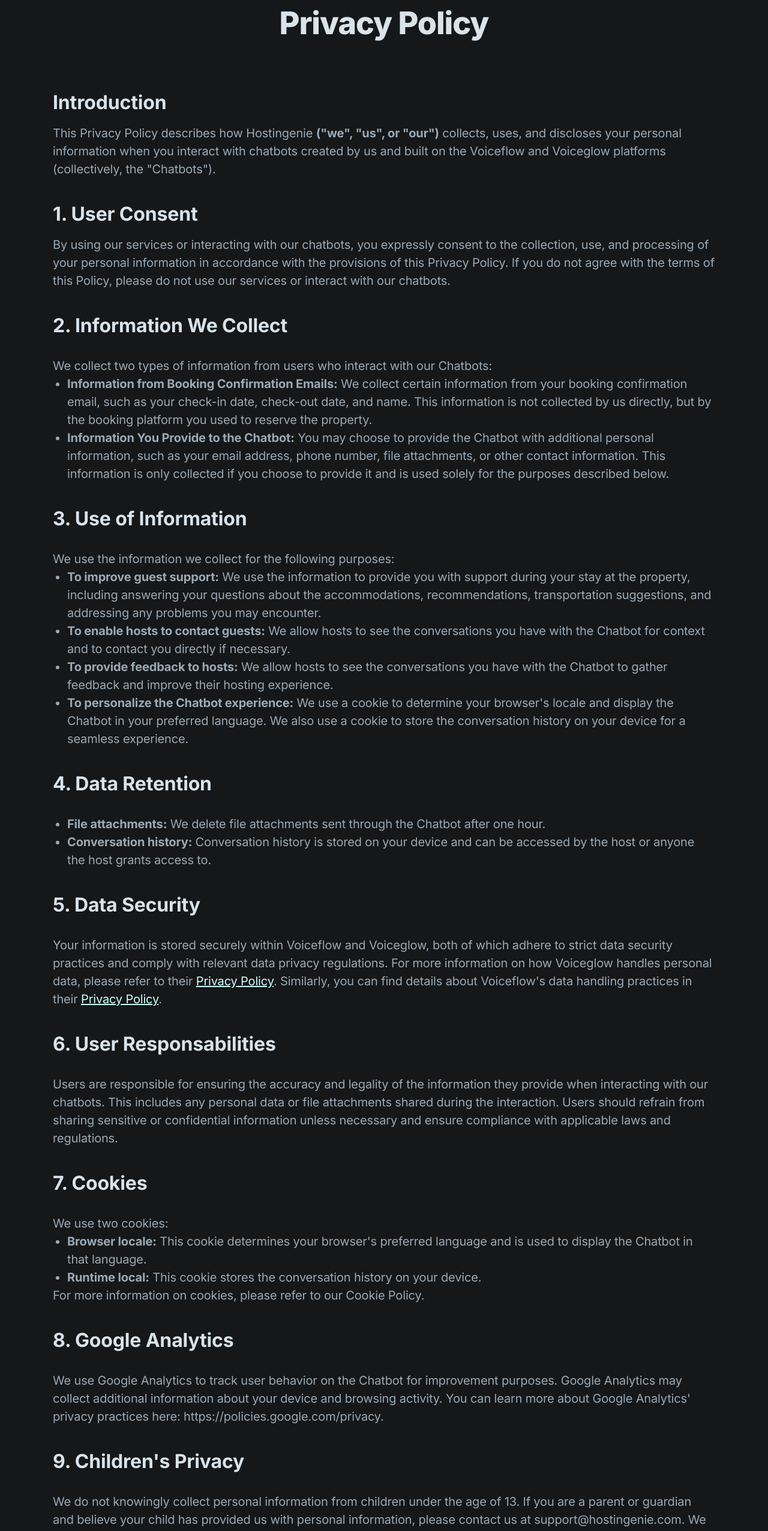
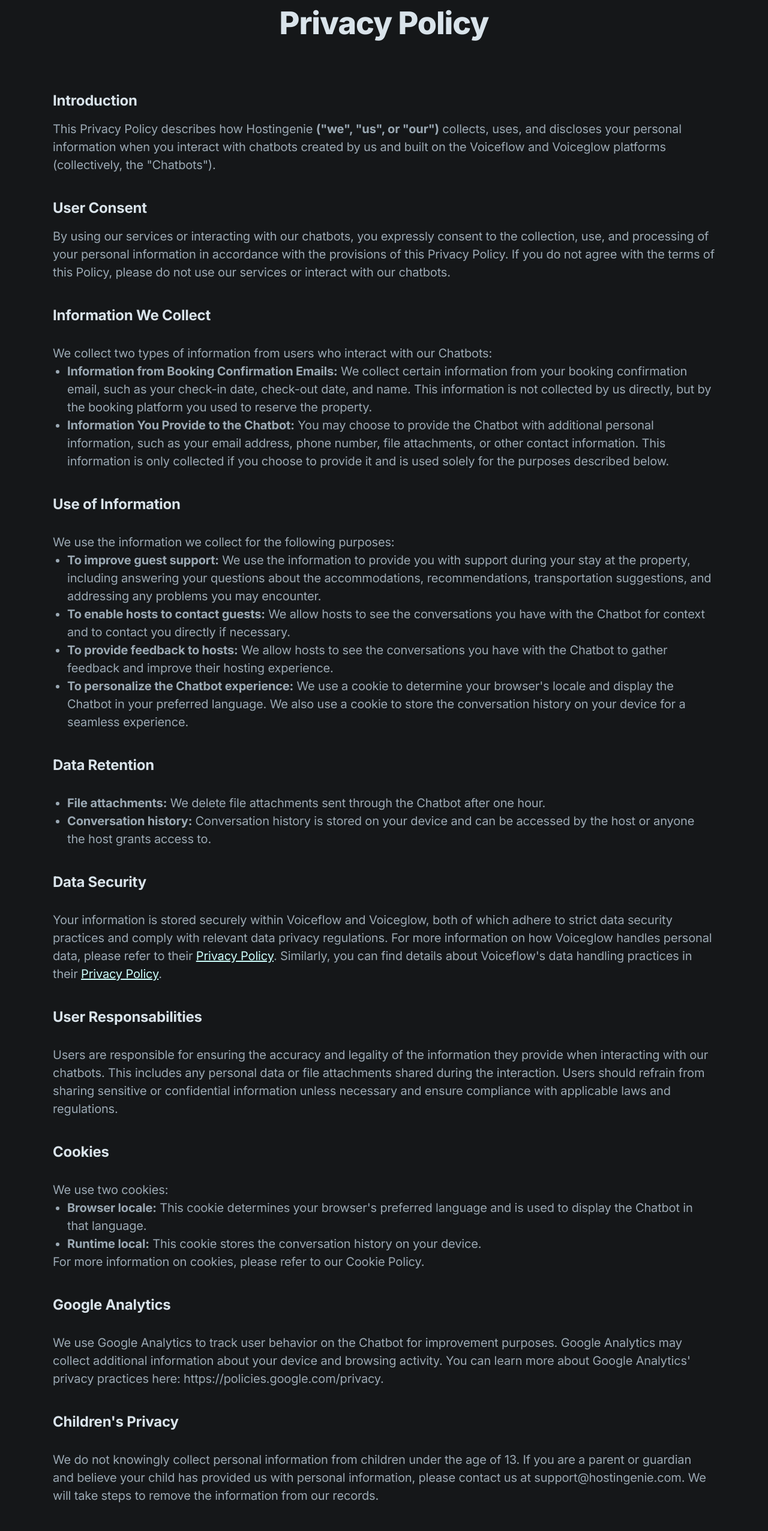
Before and after one commit to nicolasfrancone/hostingenie-nextjs, a Next.js app: page /privacy-policy in a window 1280 px wide. Shown: the part 234-2787 px from the top of the page at 60% size. Built offline with nearby package versions, Linux system fonts and the light colour scheme; no server answers.

Commit message:
Feature: add chatbot

```diff
--- a/app/cookie-policy/page.tsx
+++ b/app/cookie-policy/page.tsx
@@ -9,18 +9,18 @@
             </div>
 
             <div className="mx-auto text-left pb-12 md:pb-20">
-              <h3 className="h3 mb-4">Introduction</h3>
+              <h3 className="h4 mb-4">Introduction</h3>
               <p className="text-xl text-gray-400 pb-10">Welcome to Hostingenie's Cookie Policy. This policy outlines how Hostingenie uses cookies and similar tracking technologies when you interact with our AI conversational chatbots created using third-party platforms Voiceflow and Voiceglow. By using Hostingenie's services, you consent to the use of cookies as described in this policy.</p>
 
 
 
-              <h3 className="h3 mb-8">What are Cookies?</h3>
+              <h3 className="h4 mb-8">What are Cookies?</h3>
               <p className="text-xl text-gray-400 pb-10">Cookies are small text files placed on your device when you visit a website or use an online service. They are commonly used to make websites work more efficiently and to provide information to the owners of the site.
               </p>
 
 
 
-              <h3 className="h3 mb-8">Types of Cookies Used</h3>
+              <h3 className="h4 mb-8">Types of Cookies Used</h3>
               <p className="text-xl text-gray-400">Hostingenie uses the following types of cookies:</p>
               <ul className="list-disc pl-6 pb-10 text-xl text-gray-400 pb-10">
                 <li><strong>Browser Locale Cookie</strong>: This cookie determines the preferred language of your browser and is used to display the chatbot in the language preferred by the user.
@@ -30,7 +30,10 @@
 
               </ul>
 
-              <h3 className="h3 mb-8">Purpose of Cookies</h3>
+              <h3 className="h4 mb-8">Google Analytics</h3>
+                            <p className="text-xl text-gray-400 pb-10">We use Google Analytics to track user behavior on the Chatbot for improvement purposes. Google Analytics may collect additional information about your device and browsing activity. You can learn more about Google Analytics' privacy practices here: <a className="text-custom-blue underline hover:text-custom-dark visited:text-blue-500" href="https://policies.google.com/privacy">https://policies.google.com/privacy</a>.</p>
+
+              <h3 className="h4 mb-8">Purpose of Cookies</h3>
               <ul className="list-disc pl-6 text-xl text-gray-400 pb-10">
                 <li><strong>Improving User Experience:</strong> Cookies help us personalize your experience by displaying the chatbot in your preferred language and storing chat history for continuity.
                 </li>
@@ -38,18 +41,18 @@
               </ul>
 
 
-              <h3 className="h3 mb-8">Data Collected by Cookies</h3>
+              <h3 className="h4 mb-8">Data Collected by Cookies</h3>
               <p className="text-xl text-gray-400 pb-10">The cookies used by Hostingenie do not collect personal information directly. However, they may store certain data related to your interactions with the chatbots, such as conversation history stored in the "runtime local" cookie.</p>
 
 
-              <h3 className="h3 mb-8">Cookie Management</h3>
+              <h3 className="h4 mb-8">Cookie Management</h3>
               <p className="text-xl text-gray-400 pb-10">You can manage cookie preferences through your browser settings. Most browsers allow you to control cookies, including whether to accept them and how to remove them. However, please note that disabling cookies may affect the functionality of Hostingenie's services.</p>
 
 
-              <h3 className="h3 mb-8">9. Updates to the Policy</h3>
+              <h3 className="h4 mb-8">9. Updates to the Policy</h3>
               <p className="text-xl text-gray-400 pb-10">Hostingenie may update this Cookie Policy from time to time to reflect changes in our practices or for other operational, legal, or regulatory reasons. We encourage you to review this policy periodically for any updates.<br></br>This Cookie Policy was last updated on February 27, 2024.</p>
 
-              <h3 className="h3 mb-8">Contact us</h3>
+              <h3 className="h4 mb-8">Contact us</h3>
               <p className="text-xl text-gray-400">If you have any questions or concerns about Hostingenie's Cookie Policy, please contact us at support@hostingenie.com.</p>
 
 
--- a/app/privacy-policy/page.tsx
+++ b/app/privacy-policy/page.tsx
@@ -9,14 +9,14 @@
                         </div>
 
                         <div className="mx-auto text-left pb-12 md:pb-20">
-                            <h3 className="h3 mb-4">Introduction</h3>
+                            <h4 className="h4 mb-4">Introduction</h4>
                             <p className="text-xl text-gray-400 pb-10">This Privacy Policy describes how Hostingenie <strong>("we", "us", or "our")</strong> collects, uses, and discloses your personal information when you interact with chatbots created by us and built on the Voiceflow and Voiceglow platforms (collectively, the "Chatbots").</p>
 
 
-                            <h3 className="h3 mb-4">1. User Consent</h3>
+                            <h4 className="h4 mb-4">User Consent</h4>
                             <p className="text-xl text-gray-400 pb-10">By using our services or interacting with our chatbots, you expressly consent to the collection, use, and processing of your personal information in accordance with the provisions of this Privacy Policy. If you do not agree with the terms of this Policy, please do not use our services or interact with our chatbots.</p>
 
-                            <h3 className="h3 mb-8">2. Information We Collect</h3>
+                            <h4 className="h4 mb-8">Information We Collect</h4>
                             <p className="text-xl text-gray-400">We collect two types of information from users who interact with our Chatbots:</p>
                             <ul className="list-disc pl-6 pb-10 text-xl text-gray-400">
                                 <li><strong>Information from Booking Confirmation Emails:</strong> We collect certain information from your booking confirmation email, such as your check-in date, check-out date, and name. This information is not collected by us directly, but by the booking platform you used to reserve the property.</li>
@@ -25,7 +25,7 @@
 
 
 
-                            <h3 className="h3 mb-8">3. Use of Information</h3>
+                            <h4 className="h4 mb-8">Use of Information</h4>
                             <p className="text-xl text-gray-400">We use the information we collect for the following purposes:</p>
                             <ul className="list-disc pl-6 pb-10 text-xl text-gray-400">
                                 <li><strong>To improve guest support:</strong> We use the information to provide you with support during your stay at the property, including answering your questions about the accommodations, recommendations, transportation suggestions, and addressing any problems you may encounter.</li>
@@ -35,7 +35,7 @@
                             </ul>
 
 
-                            <h3 className="h3 mb-8">4. Data Retention</h3>
+                            <h4 className="h4 mb-8">Data Retention</h4>
                             <ul className="list-disc pl-6 pb-10 text-xl text-gray-400">
                                 <li><strong>File attachments:</strong> We delete file attachments sent through the Chatbot after one hour.</li>
                                 <li><strong>Conversation history:</strong> Conversation history is stored on your device and can be accessed by the host or anyone the host grants access to.</li>
@@ -43,15 +43,15 @@
 
 
 
-                            <h3 className="h3 mb-8">5. Data Security</h3>
+                            <h3 className="h4 mb-8">Data Security</h3>
                             <p className="text-xl text-gray-400 pb-10">Your information is stored securely within Voiceflow and Voiceglow, both of which adhere to strict data security practices and comply with relevant data privacy regulations. For more information on how Voiceglow handles personal data, please refer to their <a className="text-custom-blue underline hover:text-custom-dark visited:text-blue-500" href="https://voiceglow.org/legal/privacy-policy">Privacy Policy</a>. Similarly, you can find details about Voiceflow's data handling practices in their <a className="text-custom-blue underline hover:text-custom-dark visited:text-blue-500" href="https://www.voiceflow.com/legal/privacy">Privacy Policy</a>.</p>
 
 
-                            <h3 className="h3 mb-8">6. User Responsabilities</h3>
+                            <h3 className="h4 mb-8">User Responsabilities</h3>
 
                             <p className="text-xl text-gray-400 pb-10">Users are responsible for ensuring the accuracy and legality of the information they provide when interacting with our chatbots. This includes any personal data or file attachments shared during the interaction. Users should refrain from sharing sensitive or confidential information unless necessary and ensure compliance with applicable laws and regulations.</p>
 
-                            <h3 className="h3 mb-8">7. Cookies</h3>
+                            <h3 className="h4 mb-8">Cookies</h3>
                             <p className="text-xl text-gray-400">We use two cookies:</p>
                             <ul className="list-disc pl-6 text-xl text-gray-400">
                                 <li><strong>Browser locale:</strong> This cookie determines your browser's preferred language and is used to display the Chatbot in that language.</li>
@@ -61,16 +61,16 @@
 
 
 
-                            <h3 className="h3 mb-8">8. Google Analytics</h3>
-                            <p className="text-xl text-gray-400 pb-10">We use Google Analytics to track user behavior on the Chatbot for improvement purposes. Google Analytics may collect additional information about your device and browsing activity. You can learn more about Google Analytics' privacy practices here: <a href="^3^">https://policies.google.com/privacy</a>.</p>
+                            <h3 className="h4 mb-8">Google Analytics</h3>
+                            <p className="text-xl text-gray-400 pb-10">We use Google Analytics to track user behavior on the Chatbot for improvement purposes. Google Analytics may collect additional information about your device and browsing activity. You can learn more about Google Analytics' privacy practices here: <a href="https://policies.google.com/privacy">https://policies.google.com/privacy</a>.</p>
 
 
-                            <h3 className="h3 mb-8">9. Children's Privacy</h3>
+                            <h3 className="h4 mb-8">Children's Privacy</h3>
                             <p className="text-xl text-gray-400 pb-10">We do not knowingly collect personal information from children under the age of 13. If you are a parent or guardian and believe your child has provided us with personal information, please contact us at support@hostingenie.com. We will take steps to remove the information from our records.</p>
 
 
 
-                            <h3 className="h3 mb-8">10. Your Rights</h3>
+                            <h3 className="h4 mb-8">Your Rights</h3>
                             <p className="text-xl text-gray-400">You have certain rights regarding your personal information, including the right to:</p>
                             <ul className="list-disc pl-6 text-xl text-gray-400">
                                 <li>Access your personal information.</li>
@@ -83,12 +83,12 @@
 
 
 
-                            <h3 className="h3 mb-8">11. Updates to the Policy</h3>
+                            <h3 className="h4 mb-8">Updates to the Policy</h3>
                             <p className="text-xl text-gray-400 pb-10">We may update this Privacy Policy from time to time. We will notify you of any changes by posting the new Privacy Policy on this page.<br></br>This Privacy Policy was last updated on February 27, 2024.</p>
 
 
 
-                            <h3 className="h3 mb-4">12. Contact Us</h3>
+                            <h3 className="h4 mb-4">Contact Us</h3>
                             <p className="text-xl text-gray-400">If you have any questions or suggestions about our Privacy Policy, do not hesitate to contact us at <strong>support@hostingenie.com</strong>.</p>
 
                         </div>
--- a/app/terms-of-service/page.tsx
+++ b/app/terms-of-service/page.tsx
@@ -9,13 +9,13 @@
             </div>
 
             <div className="mx-auto text-left pb-12 md:pb-20">
-              <h3 className="h3 mb-4">Introduction</h3>
+              <h3 className="h4 mb-4">Introduction</h3>
               <p className="text-xl text-gray-400 pb-10">Welcome to Hostingenie's Terms of Service. These terms govern your use of Hostingenie's services, including AI conversational chatbots created using third-party platforms Voiceflow and Voiceglow. By accessing or using Hostingenie's services, you agree to abide by these terms.
               </p>
 
 
 
-              <h3 className="h3 mb-8">Use of Services</h3>
+              <h3 className="h4 mb-8">Use of Services</h3>
               <ul className="list-disc pl-6 pb-10 text-xl text-gray-400">
                 <li><strong>Purpose:</strong> Hostingenie's services are intended for property owners who rent their properties for vacation purposes to guests. The chatbots provided by Hostingenie allow guests to ask questions related to the property, including accommodations, recommendations, transportation suggestions, reporting problems, and requesting assistance, all within the context of their stay.</li>
                 <li><strong>Compliance:</strong> Users agree to use Hostingenie's services in compliance with applicable laws, regulations, and these Terms of Service. Any misuse or unauthorized use of the services is strictly prohibited.</li>
@@ -23,7 +23,7 @@
 
 
 
-              <h3 className="h3 mb-8">Data Collected and Usage</h3>
+              <h3 className="h4 mb-8">Data Collected and Usage</h3>
               <p className="text-xl text-gray-400">We collect two types of information from users who interact with our Chatbots:</p>
               <ul className="list-disc pl-6 pb-10 text-xl text-gray-400">
                 <li><strong>Information from Booking Confirmation Emails:</strong> We collect certain information from your booking confirmation email, such as your check-in date, check-out date, and name. This information is not collected by us directly, but by the booking platform you used to reserve the property.</li>
@@ -32,7 +32,7 @@
 
 
 
-              <h3 className="h3 mb-8">Use of Information</h3>
+              <h3 className="h4 mb-8">Use of Information</h3>
               <p className="text-xl text-gray-400">We use the information we collect for the following purposes:</p>
               <ul className="list-disc pl-6 pb-10 text-xl text-gray-400">
                 <li><strong>To improve guest support:</strong> We use the information to provide you with support during your stay at the property, including answering your questions about the accommodations, recommendations, transportation suggestions, and addressing any problems you may encounter.</li>
@@ -43,7 +43,7 @@
 
 
 
-              <h3 className="h3 mb-8">Data Security and Privacy</h3>
+              <h3 className="h4 mb-8">Data Security and Privacy</h3>
               <ul className="list-disc pl-6 pb-10 text-xl text-gray-400">
                 <li><strong>Security Measures:</strong> Hostingenie ensures the security of collected information within Voiceflow and Voiceglow platforms, which adhere to strict data security practices and comply with relevant data privacy regulations. For more information on how Voiceglow handles personal data, please refer to their <a className="text-custom-blue underline hover:text-custom-dark visited:text-blue-500" href="https://voiceglow.org/legal/privacy-policy">Privacy Policy</a>. Similarly, you can find details about Voiceflow's data handling practices in their <a className="text-custom-blue underline hover:text-custom-dark visited:text-blue-500" href="https://www.voiceflow.com/legal/privacy">Privacy Policy</a>.
                 </li>
@@ -56,35 +56,34 @@
 
 
 
-              <h3 className="h3 mb-8">Cookie Usage</h3>
-              <ul className="list-disc pl-6 text-xl text-gray-400 pb-10">
+              <h3 className="h4 mb-8">Cookie Usage</h3>
+              <ul className="list-disc pl-6 text-xl text-gray-400">
                 <li><strong>Types of Cookies:</strong> Hostingenie uses cookies to personalize user experience, including determining browser locale and storing conversation history on user devices.
                 </li>
                 <li><strong>Cookie Management:</strong> Users can manage cookie preferences through their browser settings, although disabling cookies may affect the functionality of Hostingenie's services.</li>
-                <p className="text-xl text-gray-400 pb-10">For more information on cookies, please refer to our <a href="/cookie-policy">Cookie Policy</a>.</p>
+              </ul>
+              <p className="text-xl text-gray-400 pb-10">For more information on cookies, please refer to our <a href="/cookie-policy">Cookie Policy</a>.</p>
 
-
-              </ul>
-              <h3 className="h3 mb-8">Intellectual Property</h3>
+              <h3 className="h4 mb-8">Intellectual Property</h3>
               <p className="text-xl text-gray-400 pb-10">All intellectual property rights related to Hostingenie's services, including the chatbots created using Voiceflow and Voiceglow platforms, belong to Hostingenie.
               </p>
 
 
 
-              <h3 className="h3 mb-8">Limitation of Liability</h3>
+              <h3 className="h4 mb-8">Limitation of Liability</h3>
               <p className="text-xl text-gray-400 pb-10">Hostingenie is not liable for any damages resulting from the use or inability to use its services. Users agree to use the services at their own risk.
               </p>
 
 
-              <h3 className="h3 mb-8">User Responsabilities</h3>
+              <h3 className="h4 mb-8">User Responsabilities</h3>
               <p className="text-xl text-gray-400 pb-10">Users are responsible for ensuring the accuracy and legality of the information they provide when interacting with Hostingenie's services, particularly when sharing personal data or file attachments. Users must also use the services in a manner consistent with applicable laws, regulations, and these Terms of Service. Any misuse or unauthorized use of the services is strictly prohibited. Users should refrain from engaging in activities that may disrupt or impair the functionality of the services or infringe upon the rights of others. By using Hostingenie's services, users agree to indemnify and hold harmless Hostingenie from any claims, damages, or liabilities arising from their use of the services or violation of these Terms of Service.</p>
 
-              <h3 className="h3 mb-8">9. Updates to the Terms of Service. Amendments to Terms</h3>
+              <h3 className="h4 mb-8">9. Updates to the Terms of Service.</h3>
               <p className="text-xl text-gray-400 pb-10">Hostingenie may update these Terms of Service from time to time. Users will be notified of any changes, and continued use of the services constitutes acceptance of the updated terms.<br></br>This Terms of Service was last updated on February 27, 2024.</p>
 
 
 
-              <h3 className="h3 mb-4">10. Contact Us</h3>
+              <h3 className="h4 mb-4">10. Contact Us</h3>
               <p className="text-xl text-gray-400">If you have any questions or suggestions about our Terms of Service, do not hesitate to contact us at <strong>support@hostingenie.com</strong>.</p>
 
             </div>
--- a/components/ui/header.tsx
+++ b/components/ui/header.tsx
@@ -20,6 +20,10 @@
     gtag('config', '${process.env.NEXT_PUBLIC_GOOGLE_ANALYTICS_ID}');
   `}
         </Script>
+
+        <div style={{ width: 0, height: 0 }} id="VG_OVERLAY_CONTAINER"></div>
+
+        {/* Voiceglow Chatbot Integration */}
         <Banner />
         <div className="max-w-6xl mx-auto px-4 sm:px-6">
           <div className="flex items-center justify-between h-20">
```
Also changed, not shown: app/layout.tsx (+19 -0 lines), components/ui/hamburger-mobile.tsx (+4 -4 lines).
